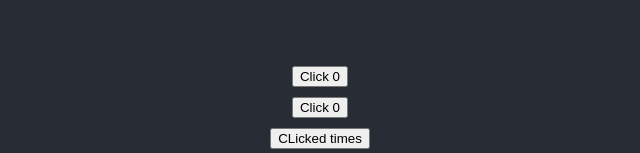
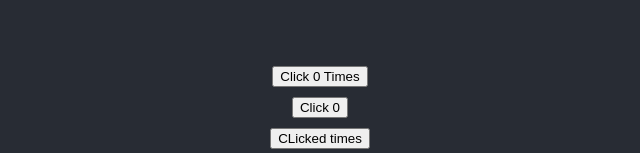
Before and after one commit to Reachakhil/circleCI-react, a React (Create React App) app: page / in a window 1280 px wide. Shown: the part 220-373 px from the top of the page, without its empty margins (320-960 px from the left). Built offline with nearby package versions, Linux system fonts and the light colour scheme.

Commit message:
changedev2

```diff
--- a/src/Counter1.js
+++ b/src/Counter1.js
@@ -20,7 +20,7 @@ const Counter1 = () => {
 
         <React.Fragment>
             <Alertcustom open={open} counter={counter} onClose={changeOpen}/>
-            <button onClick={() => changeCount('akhil')}>Click {counter}</button>
+            <button onClick={() => changeCount('akhil')}>Click {counter} Times</button>
         </React.Fragment>
     );
 };
```
